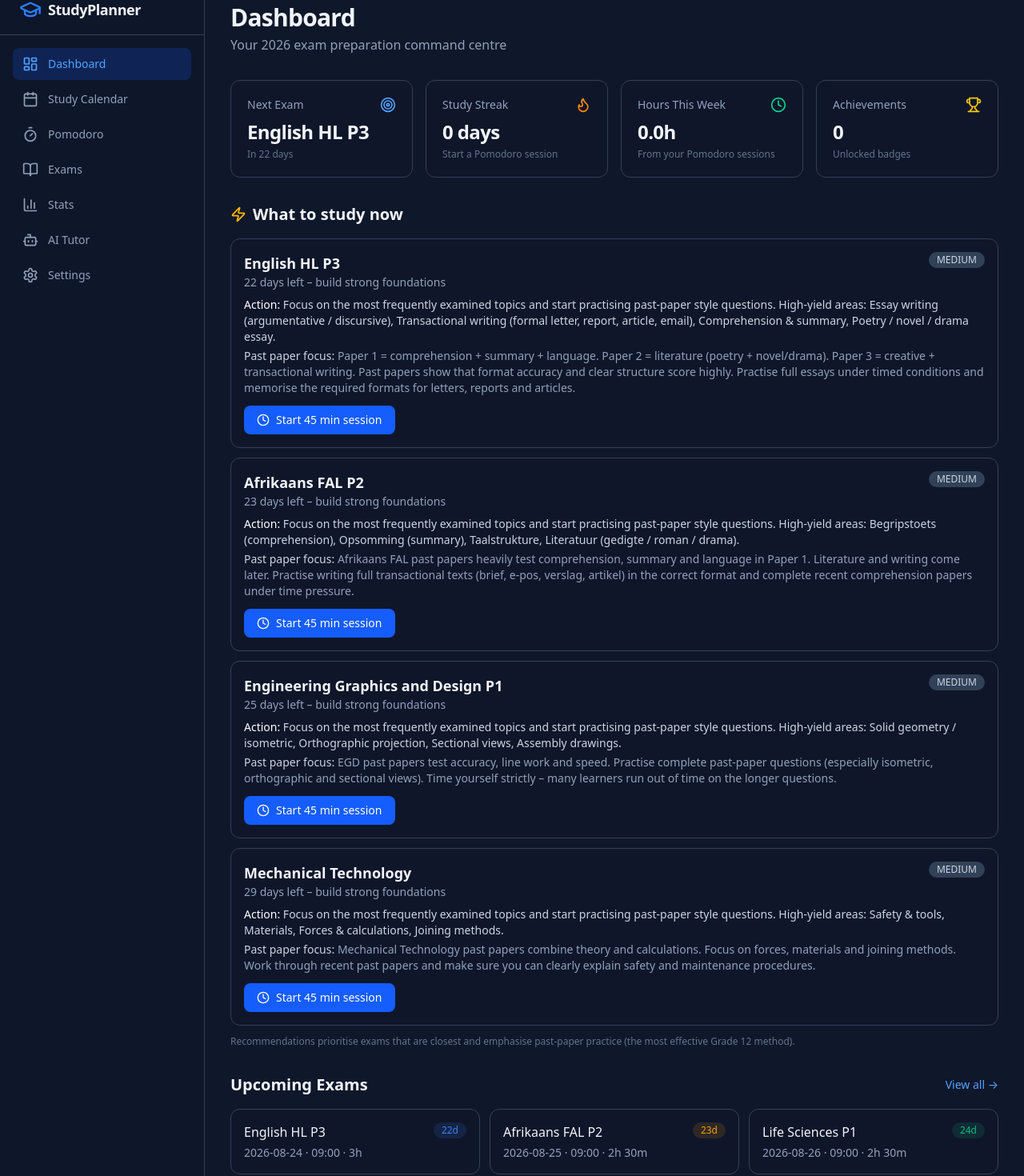
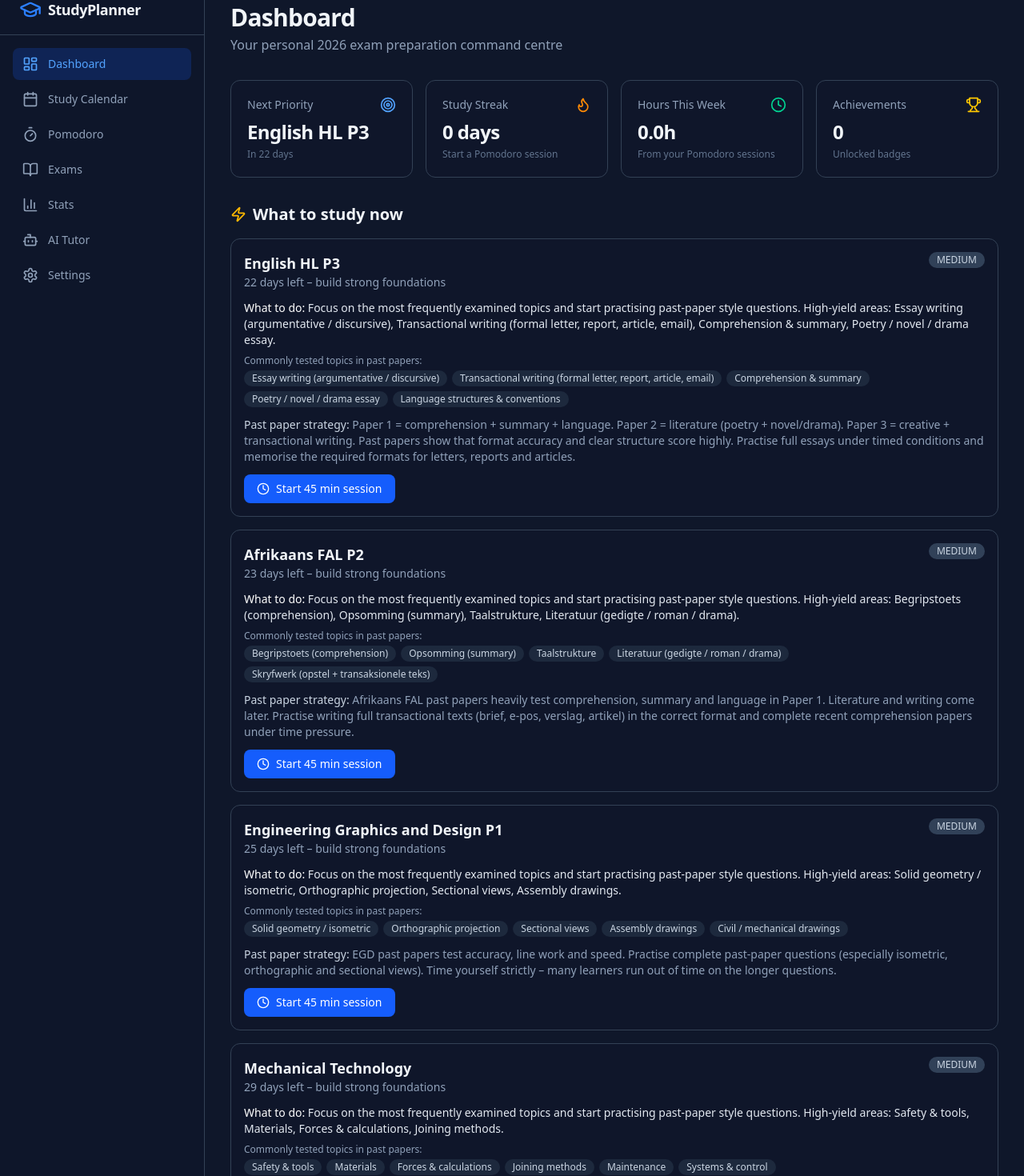
Before and after one commit to sixtoast/study-planner-pwa, a Next.js app: page / in a window 1280 px wide. Shown: the part 20-1490 px from the top of the page at 80% size. Built offline with nearby package versions, Linux system fonts and the light colour scheme.

Commit message:
Dashboard: show common past-paper topics + filter out subjects user does not take

```diff
--- a/src/app/page.tsx
+++ b/src/app/page.tsx
@@ -1,7 +1,7 @@
 "use client";
 
 import { useEffect, useState } from "react";
-import { getUpcomingExams, getExamDisplayName } from "@/data/exams";
+import { getExamDisplayName } from "@/data/exams";
 import { daysUntil, formatDuration } from "@/lib/utils";
 import { getStreak, getTotalMinutesThisWeek } from "@/lib/storage";
 import { getRecommendations, type StudyRecommendation } from "@/lib/recommender";
@@ -11,10 +11,6 @@ import Link from "next/link";
 import type { ReactNode } from "react";
 
 export default function DashboardPage() {
-  const upcoming = getUpcomingExams(6);
-  const nextExam = upcoming[0];
-  const daysToNext = nextExam ? daysUntil(nextExam.date) : null;
-
   const [streak, setStreak] = useState(0);
   const [weekMinutes, setWeekMinutes] = useState(0);
   const [recs, setRecs] = useState<StudyRecommendation[]>([]);
@@ -23,26 +19,28 @@ export default function DashboardPage() {
   useEffect(() => {
     setStreak(getStreak());
     setWeekMinutes(getTotalMinutesThisWeek());
-    setRecs(getRecommendations(4));
+    setRecs(getRecommendations(5));
     setAchievementsUnlocked(getUnlockedCount());
   }, []);
 
   const weekHours = (weekMinutes / 60).toFixed(1);
+  const nextRec = recs[0];
+  const daysToNext = nextRec ? nextRec.daysLeft : null;
 
   return (
     <div className="space-y-8">
       <div>
         <h1 className="text-3xl font-bold tracking-tight">Dashboard</h1>
         <p className="mt-1 text-slate-400">
-          Your 2026 exam preparation command centre
+          Your personal 2026 exam preparation command centre
         </p>
       </div>
 
       {/* Stats */}
       <div className="grid gap-4 sm:grid-cols-2 lg:grid-cols-4">
         <StatCard
-          title="Next Exam"
-          value={nextExam ? getExamDisplayName(nextExam) : "None"}
+          title="Next Priority"
+          value={nextRec ? getExamDisplayName(nextRec.exam) : "None"}
           subtitle={
             daysToNext !== null
               ? daysToNext === 0
@@ -82,15 +80,15 @@ export default function DashboardPage() {
         </div>
 
         {recs.length === 0 ? (
-          <p className="text-slate-400 text-sm">No upcoming exams found.</p>
+          <p className="text-slate-400 text-sm">No upcoming exams found for your subjects.</p>
         ) : (
-          <div className="space-y-3">
+          <div className="space-y-4">
             {recs.map((rec) => (
               <div
                 key={rec.exam.id}
                 className="rounded-xl border border-slate-800 bg-slate-900/60 p-4"
               >
-                <div className="flex flex-wrap items-start justify-between gap-2 mb-2">
+                <div className="flex flex-wrap items-start justify-between gap-2 mb-3">
                   <div>
                     <p className="font-semibold text-lg">
                       {getExamDisplayName(rec.exam)}
@@ -110,12 +108,31 @@ export default function DashboardPage() {
                   </span>
                 </div>
 
-                <p className="text-sm text-slate-300 mb-1">
-                  <span className="font-medium text-white">Action: </span>
+                <p className="text-sm text-slate-200 mb-2">
+                  <span className="font-medium text-white">What to do: </span>
                   {rec.suggestedAction}
                 </p>
+
+                {rec.commonTopics && rec.commonTopics.length > 0 && (
+                  <div className="mb-3">
+                    <p className="text-xs font-medium text-slate-400 mb-1">
+                      Commonly tested topics in past papers:
+                    </p>
+                    <div className="flex flex-wrap gap-1.5">
+                      {rec.commonTopics.map((topic) => (
+                        <span
+                          key={topic}
+                          className="rounded-full bg-slate-800 px-2.5 py-0.5 text-xs text-slate-300"
+                        >
+                          {topic}
+                        </span>
+                      ))}
+                    </div>
+                  </div>
+                )}
+
                 <p className="text-sm text-slate-400 mb-3">
-                  <span className="font-medium text-slate-300">Past paper focus: </span>
+                  <span className="font-medium text-slate-300">Past paper strategy: </span>
                   {rec.pastPaperFocus}
                 </p>
 
@@ -134,48 +151,8 @@ export default function DashboardPage() {
         )}
 
         <p className="mt-3 text-xs text-slate-500">
-          Recommendations prioritise exams that are closest and emphasise past-paper practice (the most effective Grade 12 method).
+          Advice is based on common patterns in Grade 12 / NSC past papers. Subjects you don’t take (Geography, Tourism, Accounting, Life Sciences, Business Studies) are hidden.
         </p>
-      </section>
-
-      {/* Upcoming exams compact */}
-      <section>
-        <div className="mb-4 flex items-center justify-between">
-          <h2 className="text-xl font-semibold">Upcoming Exams</h2>
-          <Link href="/exams" className="text-sm text-blue-400 hover:text-blue-300">
-            View all →
-          </Link>
-        </div>
-
-        <div className="grid gap-3 sm:grid-cols-2 lg:grid-cols-3">
-          {upcoming.map((exam) => {
-            const days = daysUntil(exam.date);
-            return (
-              <div
-                key={exam.id}
-                className="rounded-xl border border-slate-800 bg-slate-900/60 p-4 transition hover:border-slate-700"
-              >
-                <div className="flex items-start justify-between">
-                  <div>
-                    <p className="font-medium">{getExamDisplayName(exam)}</p>
-                    <p className="mt-1 text-sm text-slate-400">
-                      {exam.date} · {exam.startTime} · {formatDuration(exam.durationMinutes)}
-                    </p>
-                  </div>
-                  <span
-                    className="rounded-full px-2.5 py-0.5 text-xs font-medium"
-                    style={{
-                      backgroundColor: `${exam.color}22`,
-                      color: exam.color,
-                    }}
-                  >
-                    {days === 0 ? "Today" : days === 1 ? "Tomorrow" : `${days}d`}
-                  </span>
-                </div>
-              </div>
-            );
-          })}
-        </div>
       </section>
 
       {/* Quick actions */}
```
